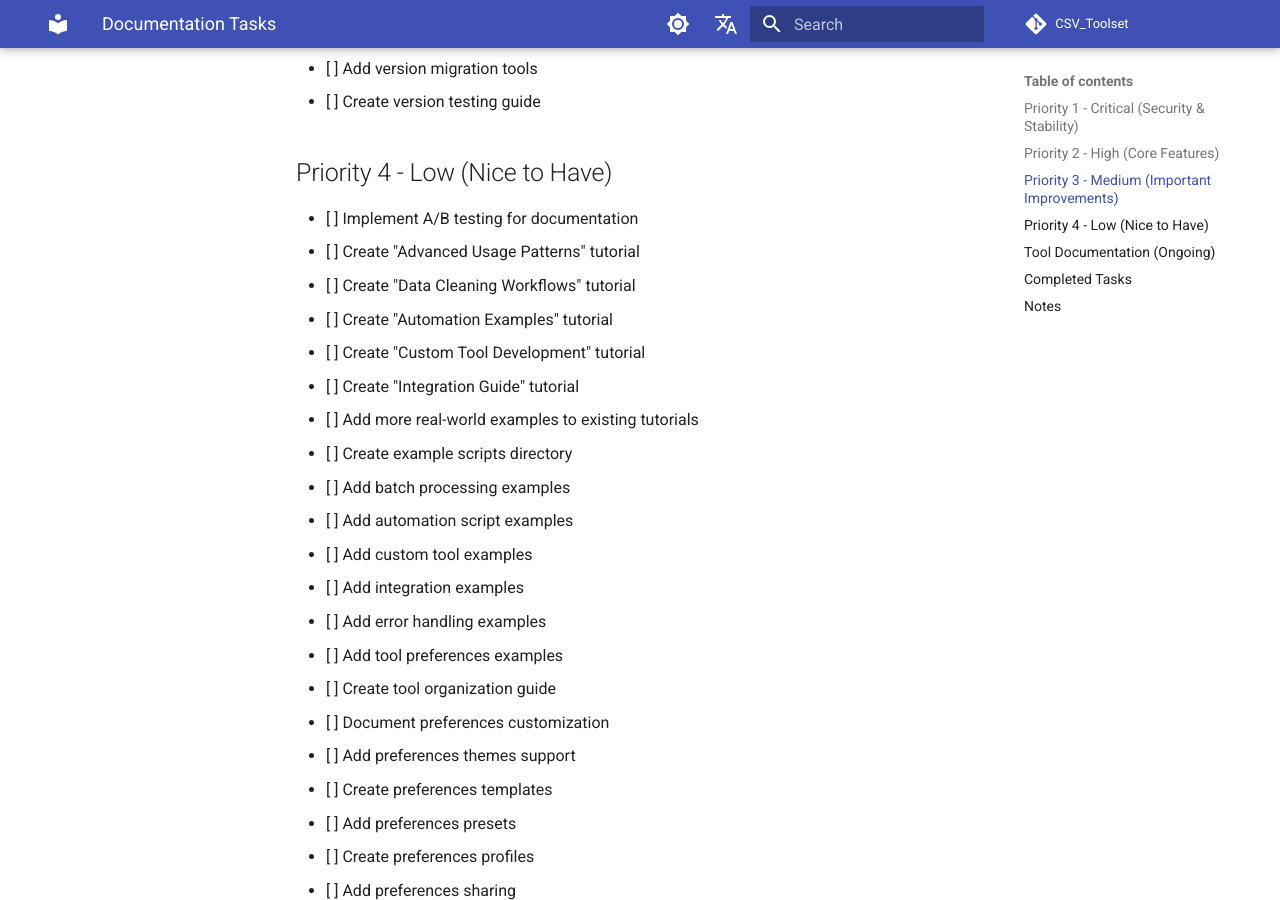
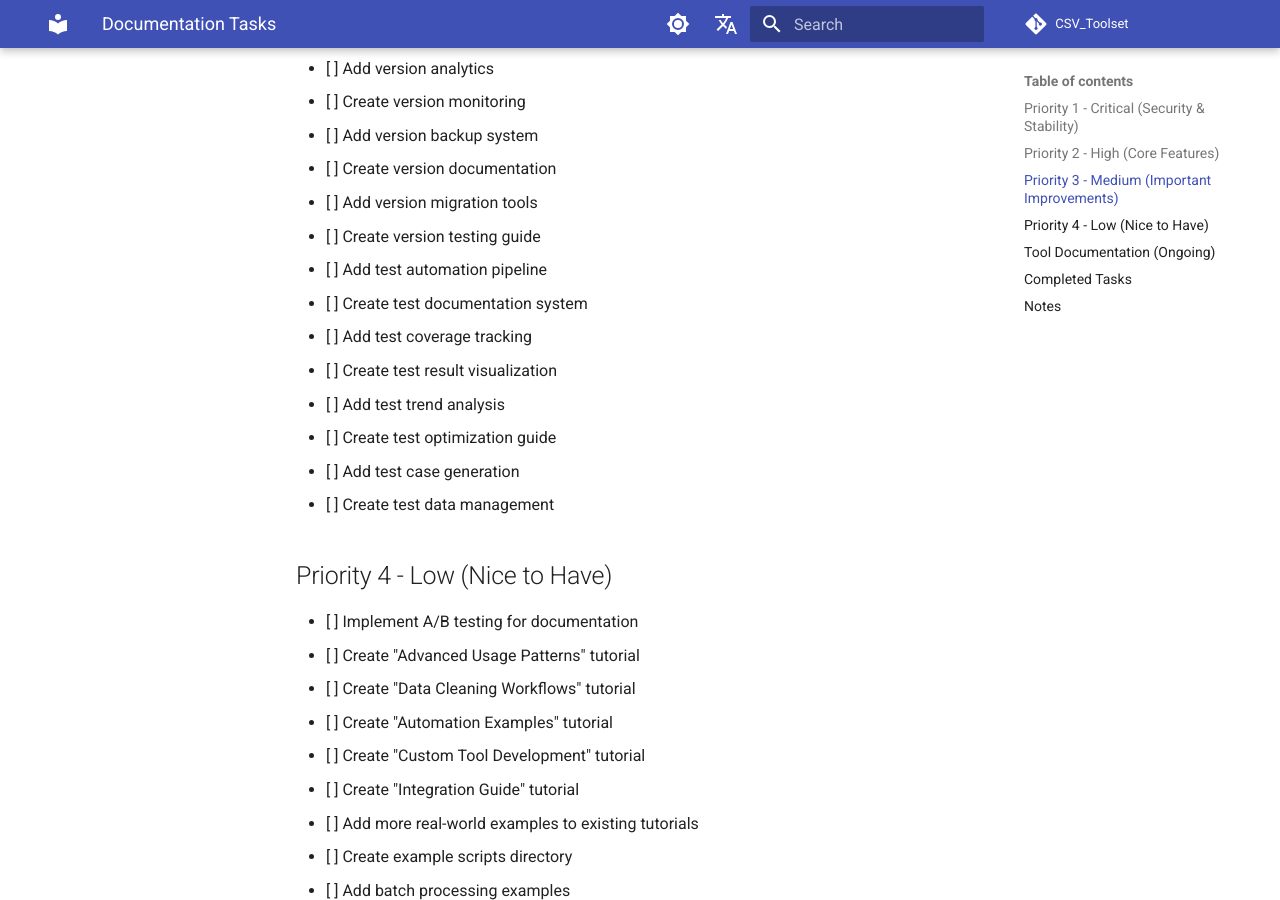
Before and after one commit to rfd62794/CSV_Toolset, an MkDocs documentation site: the page built from docs/TASKLIST.md, in a window 1280 px wide and 900 px high, scrolled down 4185 px. Built offline with MkDocs 1.6.1 and Material for MkDocs 9.7.7, drawn with Linux system fonts in a browser that asks for light colours; comment, search, counter and statistics services are not loaded; the version menu is left out; some of the changed text lies outside the part shown.

Commit message:
Update TASKLIST.md to include new tasks for version migration tests and test automation
- Added tasks for version migration tests to ensure smooth transitions between preference versions.
- Introduced new tasks for test automation, documentation, coverage tracking, and result visualization to enhance testing processes.
- Expanded task list to improve overall test performance metrics and analysis, ensuring comprehensive testing strategies are in place.

```diff
--- a/docs/TASKLIST.md
+++ b/docs/TASKLIST.md
@@ -45,6 +45,7 @@
 - [x] Create preferences validation guide
 - [x] Implement preferences validation
 - [x] Add preferences versioning support
+- [x] Add version migration tests
 - [ ] Add preferences migration guide
 - [ ] Add preferences troubleshooting guide
 - [ ] Document keyboard shortcuts
@@ -55,10 +56,13 @@
 - [ ] Create validation error guide
 - [ ] Add custom validation rules
 - [ ] Create validation schema editor
-- [ ] Add version migration tests
 - [ ] Create version rollback support
 - [ ] Add version conflict resolution
 - [ ] Create version schema validation
+- [ ] Add test performance metrics
+- [ ] Create test reporting system
+- [ ] Add test failure analysis
+- [ ] Create test maintenance guide
 
 ## Priority 3 - Medium (Important Improvements)
 - [x] Configure GitHub Discussions
@@ -120,6 +124,14 @@
 - [ ] Create version documentation
 - [ ] Add version migration tools
 - [ ] Create version testing guide
+- [ ] Add test automation pipeline
+- [ ] Create test documentation system
+- [ ] Add test coverage tracking
+- [ ] Create test result visualization
+- [ ] Add test trend analysis
+- [ ] Create test optimization guide
+- [ ] Add test case generation
+- [ ] Create test data management
 
 ## Priority 4 - Low (Nice to Have)
 - [ ] Implement A/B testing for documentation
```
